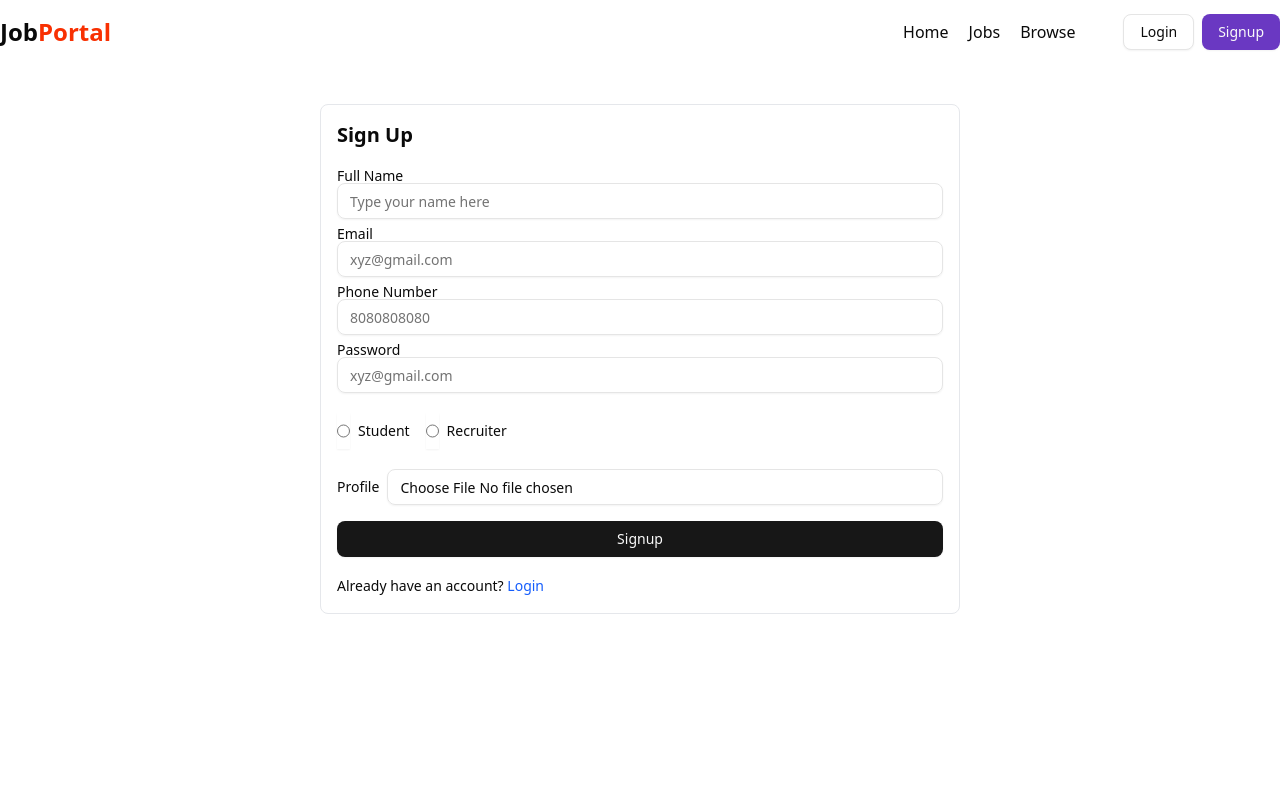
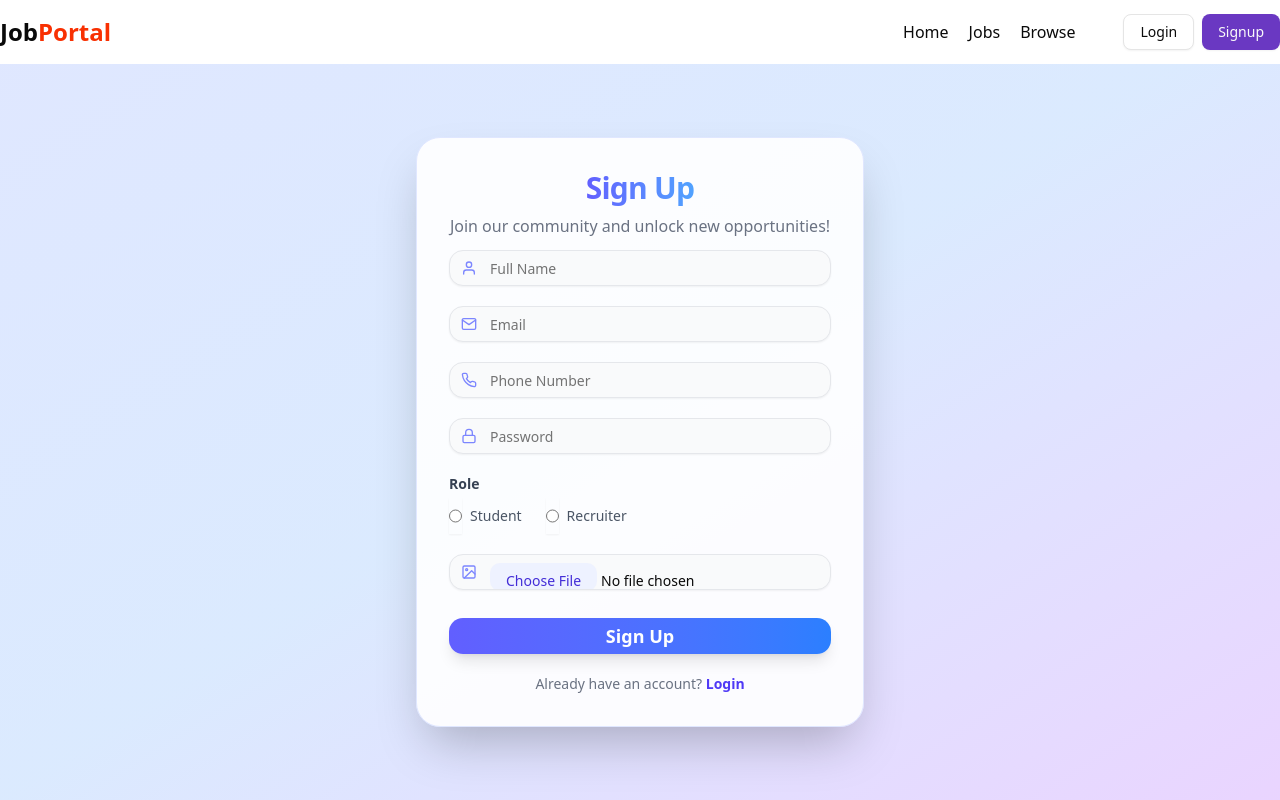
Before and after one commit to yash-gargji/Job-Hunt, a React (Vite) app in the folder frontend/: page /signup in a window 1280 px wide. Built offline with nearby package versions, Linux system fonts and the light colour scheme.

Commit message:
login and signup

```diff
--- a/frontend/package.json
+++ b/frontend/package.json
@@ -23,6 +23,7 @@
     "lucide-react": "^0.513.0",
     "react": "^19.1.0",
     "react-dom": "^19.1.0",
+    "react-icons": "^5.5.0",
     "react-redux": "^9.2.0",
     "react-router-dom": "^7.6.2",
     "tailwind-merge": "^3.3.0",
--- a/frontend/src/components/auth/Signup.jsx
+++ b/frontend/src/components/auth/Signup.jsx
@@ -2,81 +2,105 @@ import React from "react";
 import Navbar from "../shared/Navbar.jsx";
 import { Label } from "../ui/label.jsx";
 import { Input } from "../ui/input.jsx";
-import { RadioGroup, RadioGroupItem } from "../ui/radio-group.jsx";
+import { RadioGroup } from "../ui/radio-group.jsx";
 import { Button } from "../ui/button.jsx";
 import { Link } from "react-router-dom";
-
+import { FiUser, FiMail, FiPhone, FiLock, FiImage } from "react-icons/fi";
 
 function Signup() {
   return (
-    <div>
+    <div className="min-h-screen bg-gradient-to-br from-indigo-100 via-blue-100 to-purple-200 flex flex-col">
       <Navbar />
-      <div className="flex items-center justify-center max-w-7xl mx-auto">
-        <form
-          action=""
-          className="w-1/2 border border-gray-200 rounded-md p-4 my-10"
-        >
-          <h1 className="font-bold text-xl mb-5">Sign Up</h1>
-          <div className="my-2">
-            <Label> Full Name</Label>
-            <Input type="text" placeholder="Type your name here" />
+      <div className="flex flex-1 items-center justify-center">
+        <form className="w-full max-w-md bg-white/90 shadow-2xl rounded-3xl p-8 space-y-5 border border-indigo-100 animate-fadeIn">
+          <h1 className="font-extrabold text-3xl text-indigo-700 text-center mb-2 tracking-tight">
+            <span className="bg-gradient-to-r from-indigo-500 to-blue-400 bg-clip-text text-transparent">
+              Sign Up
+            </span>
+          </h1>
+          <p className="text-center text-gray-500 mb-3">
+            Join our community and unlock new opportunities!
+          </p>
+          <div className="relative">
+            <FiUser className="absolute left-3 top-1/2 -translate-y-1/2 text-indigo-400" />
+            <Input
+              type="text"
+              placeholder="Full Name"
+              className="w-full pl-10 pr-3 py-2 rounded-xl border border-gray-200 bg-gray-50 focus:ring-2 focus:ring-indigo-300 transition"
+            />
           </div>
-          <div className="my-2">
-            <Label> Email</Label>
-            <Input type="email" placeholder="xyz@gmail.com" />
+          <div className="relative">
+            <FiMail className="absolute left-3 top-1/2 -translate-y-1/2 text-indigo-400" />
+            <Input
+              type="email"
+              placeholder="Email"
+              className="w-full pl-10 pr-3 py-2 rounded-xl border border-gray-200 bg-gray-50 focus:ring-2 focus:ring-indigo-300 transition"
+            />
           </div>
-          <div className="my-2">
-            <Label>Phone Number</Label>
-            <Input type="text" name="phoneNumber" placeholder="8080808080" />
+          <div className="relative">
+            <FiPhone className="absolute left-3 top-1/2 -translate-y-1/2 text-indigo-400" />
+            <Input
+              type="text"
+              placeholder="Phone Number"
+              className="w-full pl-10 pr-3 py-2 rounded-xl border border-gray-200 bg-gray-50 focus:ring-2 focus:ring-indigo-300 transition"
+            />
           </div>
-          <div className="my-2">
-            <Label>Password</Label>
-            <Input type="password" placeholder="xyz@gmail.com" />
+          <div className="relative">
+            <FiLock className="absolute left-3 top-1/2 -translate-y-1/2 text-indigo-400" />
+            <Input
+              type="password"
+              placeholder="Password"
+              className="w-full pl-10 pr-3 py-2 rounded-xl border border-gray-200 bg-gray-50 focus:ring-2 focus:ring-indigo-300 transition"
+            />
           </div>
           <div>
-            <RadioGroup className="flex items-center gap-4 my-5">
+            <Label className="block mb-1 text-sm text-gray-700 font-semibold">
+              Role
+            </Label>
+            <RadioGroup className="flex gap-6">
               <div className="flex items-center space-x-2">
                 <Input
                   type="radio"
                   name="role"
                   value="student"
-                  // checked={input.role === "student"}
-                  // onChange={changeEventHandler}
-                  className="cursor-pointer"
+                  className="accent-indigo-600"
                 />
-                <Label htmlFor="r1">Student</Label>
+                <Label className="text-gray-600 text-sm">Student</Label>
               </div>
               <div className="flex items-center space-x-2">
                 <Input
                   type="radio"
                   name="role"
                   value="recruiter"
-                  // checked={input.role === "recruiter"}
-                  // onChange={changeEventHandler}
-                  className="cursor-pointer"
+                  className="accent-indigo-600"
                 />
-                <Label htmlFor="r2">Recruiter</Label>
+                <Label className="text-gray-600 text-sm">Recruiter</Label>
               </div>
             </RadioGroup>
-            <div className="flex items-center gap-2">
-              <Label>Profile</Label>
-              <Input
-                accept="image/*"
-                type="file"
-                // onChange={changeFileHandler}
-                className="cursor-pointer"
-              />
-            </div>
           </div>
-          <Button type="submit" className="w-full my-4">
-            Signup
+          <div className="relative">
+            <FiImage className="absolute left-3 top-1/2 -translate-y-1/2 text-indigo-400" />
+            <Input
+              accept="image/*"
+              type="file"
+              className="block w-full pl-10 text-sm py-2 rounded-xl border border-gray-200 bg-gray-50 file:bg-indigo-50 file:text-indigo-700 file:rounded-lg file:py-2 file:px-4"
+            />
+          </div>
+          <Button
+            type="submit"
+            className="w-full py-3 mt-2 rounded-xl bg-gradient-to-r from-indigo-500 to-blue-500 text-white font-bold text-lg shadow-lg hover:scale-105 hover:from-indigo-600 hover:to-blue-600 transition-all duration-200"
+          >
+            Sign Up
           </Button>
-          <span className="text-sm">
+          <div className="text-center text-gray-500 text-sm">
             Already have an account?{" "}
-            <Link to="/login" className="text-blue-600">
+            <Link
+              to="/login"
+              className="text-indigo-600 font-semibold hover:underline"
+            >
               Login
             </Link>
-          </span>
+          </div>
         </form>
       </div>
     </div>
```
Also changed, not shown: 1 other file (tests, documents, lock files or other folders).
